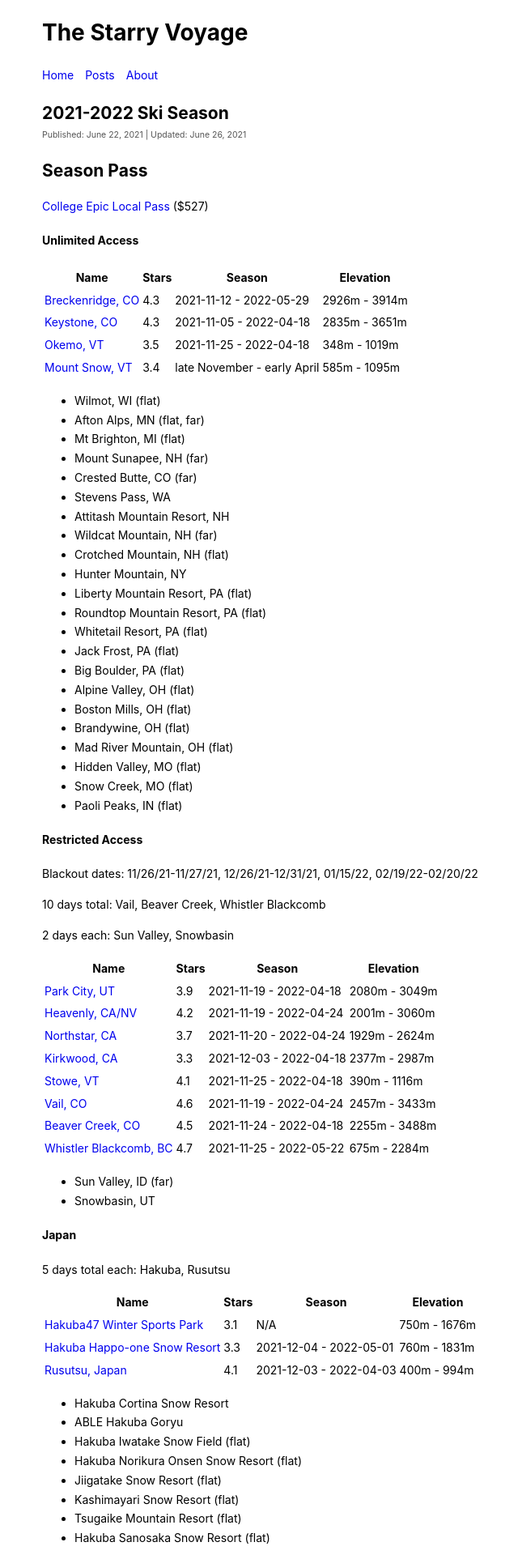
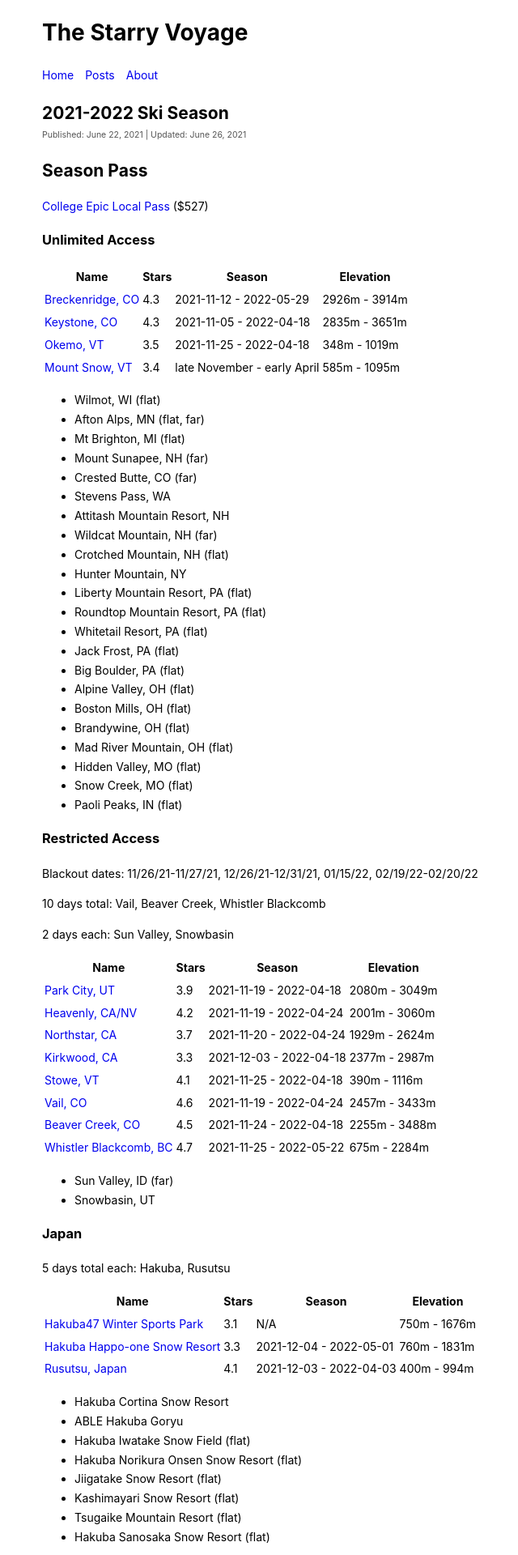
Before and after one commit to mingiryu/mingiryu.github.io, a Jekyll site: the page built from _posts/2021-06-22-2021-2022-ski-season.md, in a window 1280 px wide. Shown: the top 1920 px of the page at 81% size, without its empty margins (280-920 px from the left). Built offline with Jekyll 4.4.1, drawn with Linux system fonts in a browser that asks for light colours.

Commit message:
Fix header font size

```diff
--- a/_posts/2021-06-22-2021-2022-ski-season.md
+++ b/_posts/2021-06-22-2021-2022-ski-season.md
@@ -9,7 +9,7 @@ category: posts
 
 [College Epic Local Pass](https://www.epicpass.com/Passes/Epic-Local-College-Pass.aspx) ($527)
 
-#### Unlimited Access
+### Unlimited Access
 
 | Name                                                                    | Stars | Season                      | Elevation     |
 | ----------------------------------------------------------------------- | ----- | --------------------------- | ------------- |
@@ -41,7 +41,7 @@ category: posts
 - Snow Creek, MO (flat)
 - Paoli Peaks, IN (flat)
 
-#### Restricted Access
+### Restricted Access
 
 Blackout dates: 11/26/21-11/27/21, 12/26/21-12/31/21, 01/15/22, 02/19/22-02/20/22
 
@@ -63,7 +63,7 @@ Blackout dates: 11/26/21-11/27/21, 12/26/21-12/31/21, 01/15/22, 02/19/22-02/20/2
 - Sun Valley, ID (far)
 - Snowbasin, UT
 
-#### Japan
+### Japan
 
 5 days total each: Hakuba, Rusutsu
 
```
